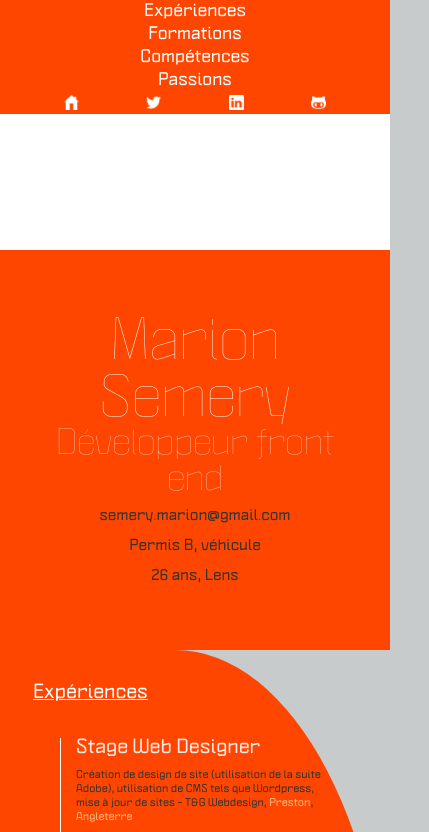
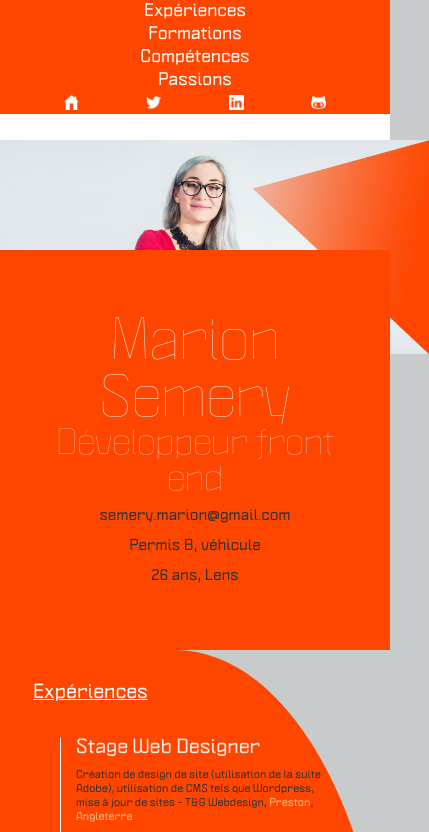
Before and after one commit to msemery/marionsemery.github.io, a plain HTML site: page index.html in a window 390 px wide. Shown: the top 832 px of the page, 429 px wide, since content can reach past the window. Drawn offline with nearby package versions, Linux system fonts and the light colour scheme.

Commit message:
Retour à un ancien commit

```diff
--- a/main.css
+++ b/main.css
@@ -1,3 +1,4 @@
+
 /* color checker */
 
 	/*
@@ -6,7 +7,6 @@
 	cream white	#FFFFEB
 	soft black	#181919
 	grey		#C8CBCC
-
 	*/
 
 
@@ -35,9 +35,9 @@ body {
 /* bar top */
 
 .top_fixed {
-	min-width:100%;
+	width:100%;
 	background-color:#FF4601;
-	position: relative;
+	position:absolute;
 	position:fixed;
 	z-index: 9999;
 }
@@ -57,14 +57,12 @@ body {
 /* images and ico */
 
 #avatar {
-	width:100%;
+	width:110%;
 	height: auto;
 	bottom: 0;
 	margin-top: -6px;
-	margin: 0;
-	padding: 0;
+	margin-left: -30px;
 }
-
 .ico {
 	width: 15px;
 }
@@ -80,10 +78,6 @@ h1 {
 	color:white;
 	font-size: 52px;
 	margin-top: 66px;
-}
-
-.name {
-	min-width: 100%;
 }
 
 h2 {
@@ -124,21 +118,13 @@ h4 {
 
 
 .top_left {
-	width: 100%;
 	background-color: white;
 	height:400px;
 	margin:0;
-	padding: 0;
-}
-
-@media only screen and (max-width: 357) {
-	.top_left {
-		width: 100%;
-		padding: 0;
-	}
+	padding:25px;
+	position:relative;
 }
 								.top_right {
-									min-width: 100%;
 									background-color: #FF4601;
 									height:400px;
 									margin:0;
@@ -151,7 +137,6 @@ h4 {
 
 
 .middle_left {
-	min-width: 100%;
 	background-color: #FF4601;
 	border-top-right-radius: 55%;
 	height:600px;
@@ -179,7 +164,6 @@ h4 {
 }
 
 								.middle_right {
-									min-width: 100%;
 									background-color: #FF4601;
 									border-bottom-left-radius: 100%;
 									height:600px;
@@ -219,7 +203,6 @@ h4 {
 
 
 .bottom_left {
-	min-width: 100%;
 	background-color: #FF4601;
 	border-bottom-left-radius: 40%;
 	height:400px;
@@ -242,7 +225,7 @@ h4 {
 	}
 }
 								.bottom_right {
-									min-width: 100%;
+
 									background-color: #C8CBCC;
 									height:400px;
 									margin:0;
@@ -265,51 +248,30 @@ h4 {
 									}
 								}
 
-@media only screen and (max-width: 1920px) {
-	#avatar {
-	width: 60%;
-	height: auto;
-	bottom: 0;
-	margin-top: 20px;
-	float: right;
-	}
-}
-
-@media only screen and (max-width: 1920px) {
-	.top_left {
-		background-color: #E1E7EE;
-	}
-}
 
 @media only screen and (max-width: 1281px) {
 	#avatar {
-	width:100%;
+	width:200%;
 	height: auto;
 	bottom: 0;
-	margin-top:40px;
-	}
-}
-
-@media only screen and (max-width: 1360px) {
-	#avatar {
-		width: 60%;
-		margin-left: 0;
-		float: right;
+	margin-top:-9px;
+	margin-left: -250px;
 	}
 }
 
 @media only screen and (max-width: 981px) {
 	#avatar {
-	width:100%;
+	width:110%;
 	height: auto;
 	bottom: 0;
-	margin-top:50px;
+	margin-top:40px;
+	margin-left: -20px;
 	}
 }
 
 @media only screen and (max-width: 800px) {
 	#avatar {
-	width:100%;
+	width:110%;
 	height: auto;
 	bottom: 0;
 	margin-top:-340px;
@@ -320,10 +282,10 @@ h4 {
 
 @media only screen and (max-width: 768px) {
 	#avatar {
-	width:100%;
+	width:110%;
 	height: auto;
 	bottom: 0;
-	margin-top:170px;
+	margin-top:110px;
 	margin-left: -25px;
 	}
 }
@@ -342,20 +304,12 @@ h4 {
 
 @media only screen and (max-width: 510px) {
 			#avatar {
-			width:100%;
+			width:120%;
 			height: auto;
 			bottom: 0;
-			margin-top:300px;
+			margin-top:130px;
+			margin-left: -25px;
 			}
-
-@media only screen and (max-width: 357px) {
-	#avatar {
-		width: 100%;
-		padding: 0;
-		margin: 0;
-
-	}
-}
 
 		.top_left {
 		background-color: white;
@@ -392,27 +346,14 @@ h4 {
 
 }
 
-@media only screen and (max-width: 321px) {
-	#avatar {
-	width: 100%;
-	float: right;
-	}
-}
-
-@media only screen and (max-width: 510px) {
-			.top_left {
-			width: 100%;
-			padding: 0px;
-			}
-}
 
 @media only screen and (max-width: 361px) {
 			#avatar {
-			width:110%;
+			width:120%;
 			height: auto;
 			bottom: 0;
-			margin-top:100px;
-			padding: 0;
+			margin-top:97px;
+			margin-left: -25px;
 			}
 			.white_text {
 			font-size: 15px;
@@ -424,7 +365,7 @@ h4 {
 		background-color: white;
 		height:250px;
 		margin-top:0px;
-		padding:0px;
+		padding:10px;
 		position:relative;
 		}
 
```
